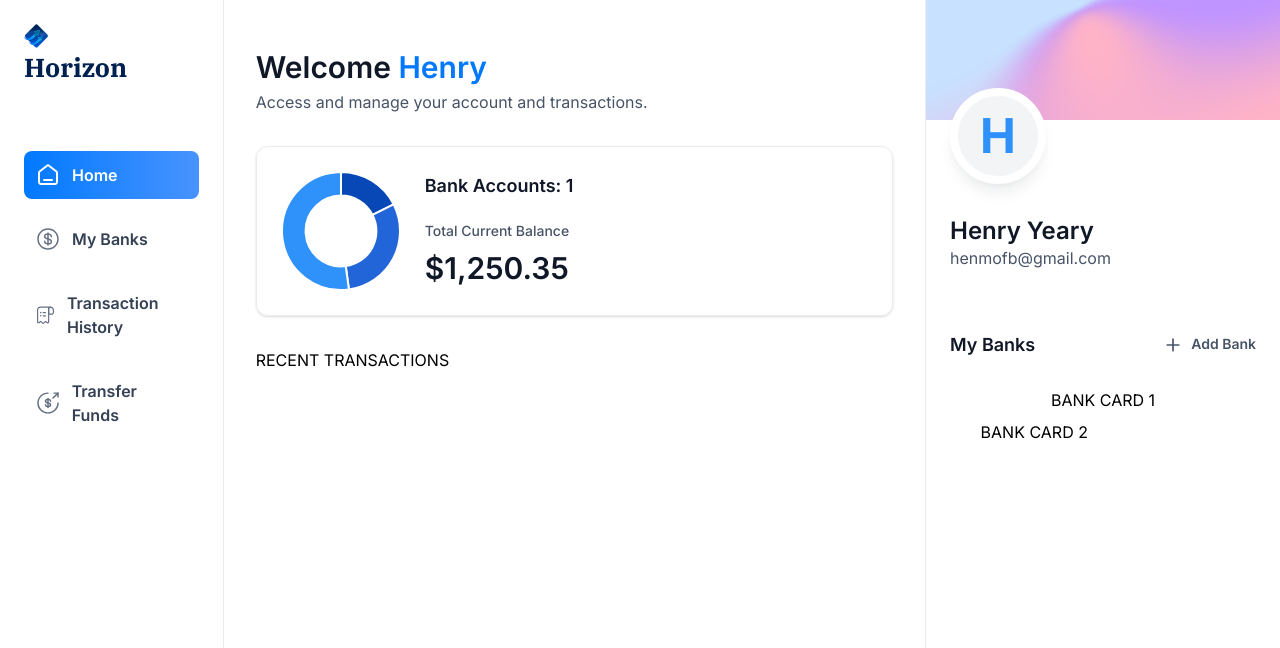
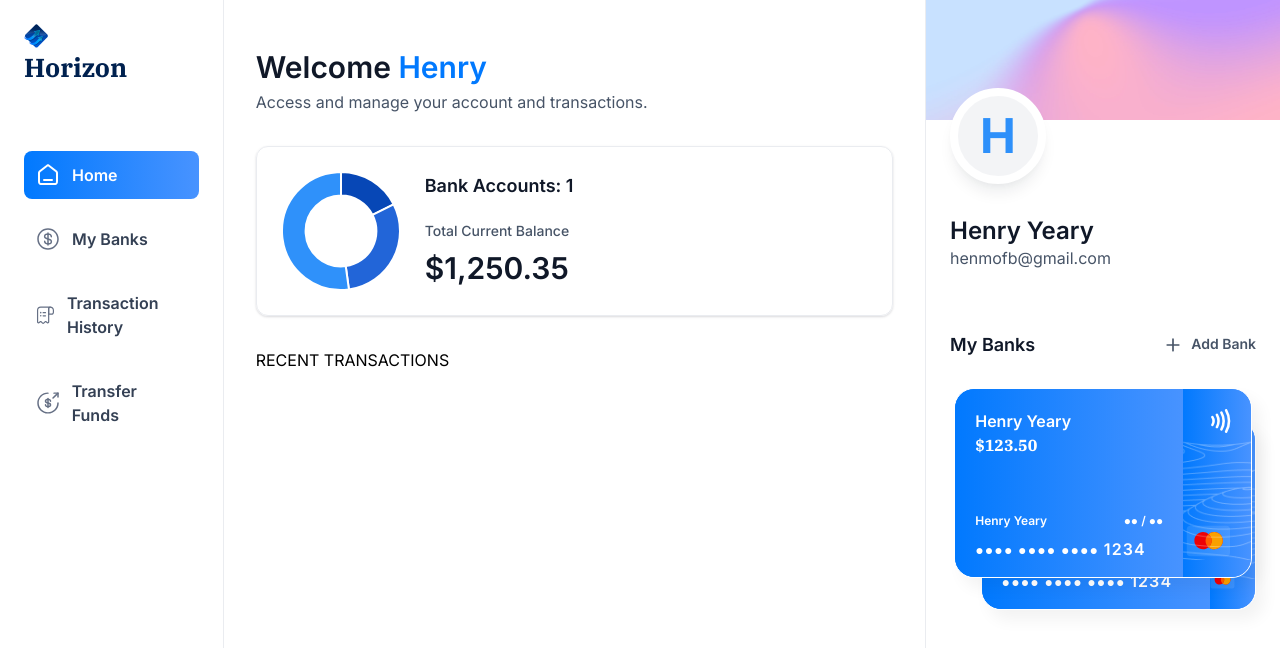
Before and after one commit to HenryHYeary/banking_app, a Next.js app: page / in a window 1280 px wide. Shown: the top 648 px of the page. Built offline with nearby package versions, Linux system fonts and the light colour scheme.

Commit message:
Add bank cards.

```diff
--- a/app/(root)/page.tsx
+++ b/app/(root)/page.tsx
@@ -30,7 +30,7 @@
       <RightSidebar
           user={loggedIn}
           transactions={[]}
-          banks={[{}, {}]}
+          banks={[{ currentBalance: 123.50 }, { currentBalance: 500.50 }]}
         />
     </section>
   )
--- /dev/null
+++ b/components/ui/BankCard.tsx
@@ -0,0 +1,64 @@
+import Link from 'next/link';
+import Image from 'next/image';
+import { formatAmount } from '@/lib/utils';
+
+const BankCard = ({ account, userName, showBalance = true }: CreditCardProps) => {
+  return (
+    <div className="flex flex-col">
+      <Link href="/" className='bank-card'>
+        <div className='bank-card_content'>
+          <div>
+            <h1 className='text-16 font-semibold text-white'>
+              {account.name || userName }
+            </h1>
+            <p className='font-ibm-plex-serif font-black text-white'>
+              {formatAmount(account.currentBalance)}
+            </p>
+          </div>
+
+          <article className='flex flex-col gap-2'>
+            <div className='flex justify-between'>
+              <h1 className='text-12 font-semibold text-white'>
+                {userName}
+              </h1>
+              <h2 className='text-12 font-semibold text-white'>
+              ●● / ●●
+              </h2>
+            </div>
+            <p className='text-14 font-semibold tracking-[1.1px] text-white'>
+            ●●●● ●●●● ●●●● <span className='text-16'>1234</span>
+            </p>
+          </article>
+        </div>
+
+        <div className='bank-card_icon'>
+          <Image
+            src="/icons/Paypass.svg"
+            width={20}
+            height={24}
+            alt='pay'
+          />
+          <Image
+            src="/icons/mastercard.svg"
+            width={45}
+            height={32}
+            alt='mastercard'
+            className='ml-5'
+          />
+        </div>
+
+        <Image
+          src="/icons/lines.png"
+          width={316}
+          height={190}
+          alt='lines'
+          className='absolute top-0 left-0'
+        />
+      </Link>
+
+      {/* COPY */}
+    </div>
+  )
+}
+
+export default BankCard
--- a/components/ui/RightSidebar.tsx
+++ b/components/ui/RightSidebar.tsx
@@ -1,5 +1,6 @@
 import Link from 'next/link'
 import Image from 'next/image'
+import BankCard from './BankCard'
 
 const RightSidebar = ({ user, transactions, banks }: RightSidebarProps) => {
   return (
@@ -40,11 +41,21 @@
         {banks?.length > 0 && (
           <div className='relative flex flex-1 flex-col items-center justify-center gap-5'>
             <div className='relative z-10'>
-              BANK CARD 1
+              <BankCard
+                key={banks[0].$id}
+                account={banks[0]}
+                userName={`${user.firstName} ${user.lastName}`}
+                showBalance={false}
+              />
             </div>
             {banks[1] && (
               <div className='absolute right-0 top-8 z-0 w-[90%]'>
-                BANK CARD 2
+                <BankCard
+                  key={banks[1].$id}
+                  account={banks[1]}
+                  userName={`${user.firstName} ${user.lastName}`}
+                  showBalance={false}
+                />
               </div>
             )}
           </div>
```
